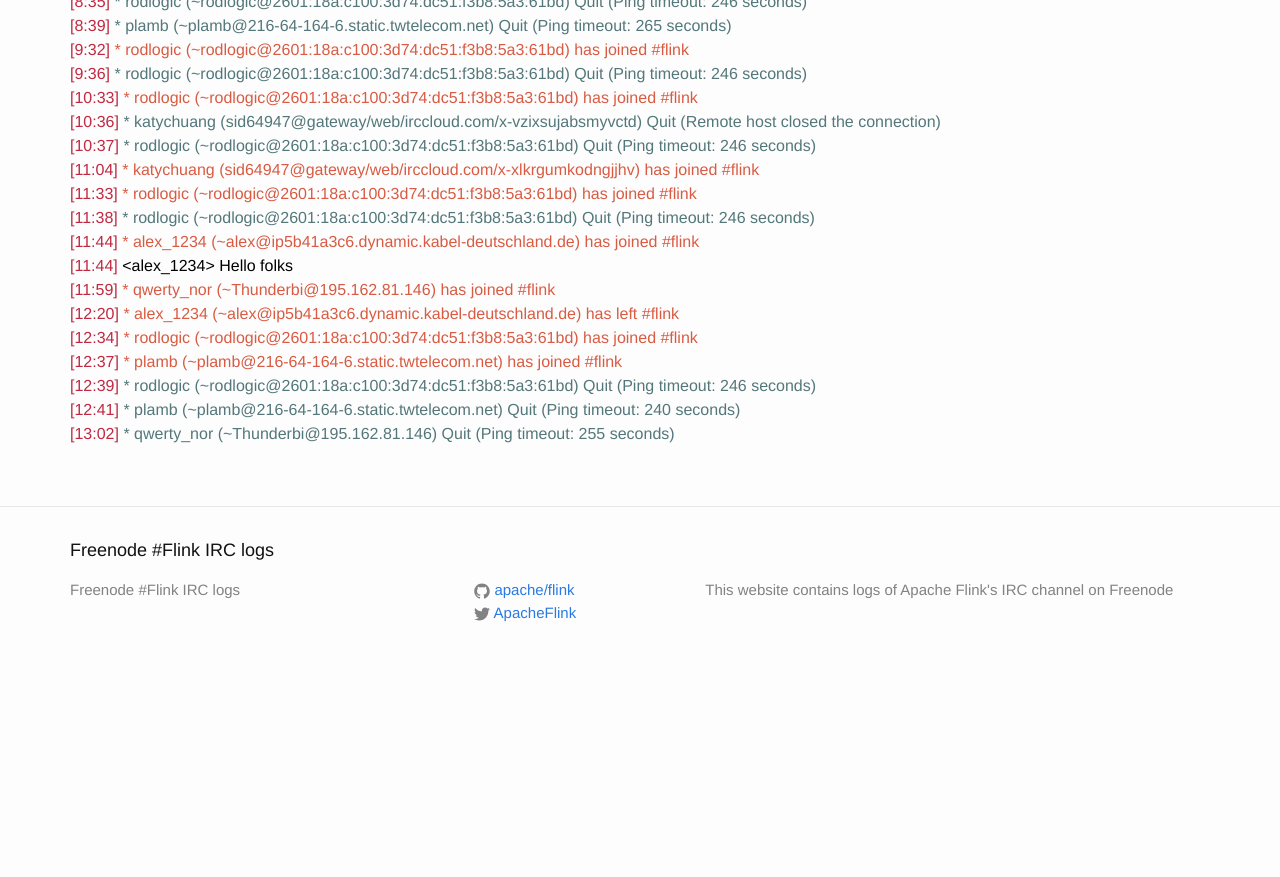
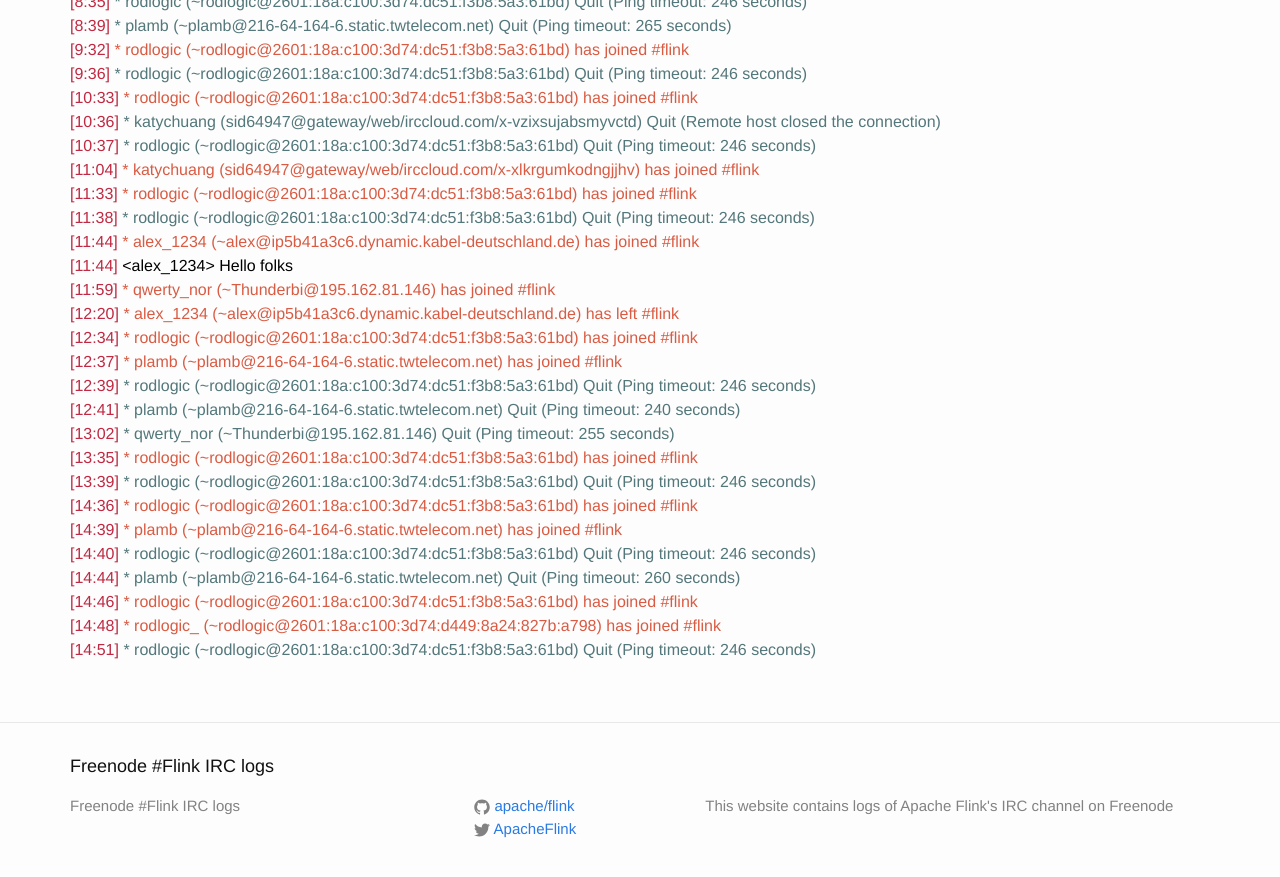
Before and after one commit to flink-irc-logs/flink-irc-logs.github.io, a Jekyll site: the page built from _posts/2015-10-11-logs.markdown, in a window 1280 px wide and 900 px high, scrolled down 714 px. Shown: the top 877 px of the window. Built offline with Jekyll 4.4.1, drawn with Linux system fonts in a browser that asks for light colours; before the commit the page ends 1398 px from its top, so only the background shows below that.

Commit message:
Update of the logs on Sun Oct 11 15:25:29 CEST 2015

```diff
--- a/_posts/2015-10-11-logs.markdown
+++ b/_posts/2015-10-11-logs.markdown
@@ -44,3 +44,12 @@
 <span class="irc-date">[12:39]</span> <span class="irc-navy">* rodlogic (~rodlogic@2601:18a:c100:3d74:dc51:f3b8:5a3:61bd) Quit (Ping timeout: 246 seconds)</span><br />
 <span class="irc-date">[12:41]</span> <span class="irc-navy">* plamb (~plamb@216-64-164-6.static.twtelecom.net) Quit (Ping timeout: 240 seconds)</span><br />
 <span class="irc-date">[13:02]</span> <span class="irc-navy">* qwerty_nor (~Thunderbi@195.162.81.146) Quit (Ping timeout: 255 seconds)</span><br />
+<span class="irc-date">[13:35]</span> <span class="irc-green">* rodlogic (~rodlogic@2601:18a:c100:3d74:dc51:f3b8:5a3:61bd) has joined #flink</span><br />
+<span class="irc-date">[13:39]</span> <span class="irc-navy">* rodlogic (~rodlogic@2601:18a:c100:3d74:dc51:f3b8:5a3:61bd) Quit (Ping timeout: 246 seconds)</span><br />
+<span class="irc-date">[14:36]</span> <span class="irc-green">* rodlogic (~rodlogic@2601:18a:c100:3d74:dc51:f3b8:5a3:61bd) has joined #flink</span><br />
+<span class="irc-date">[14:39]</span> <span class="irc-green">* plamb (~plamb@216-64-164-6.static.twtelecom.net) has joined #flink</span><br />
+<span class="irc-date">[14:40]</span> <span class="irc-navy">* rodlogic (~rodlogic@2601:18a:c100:3d74:dc51:f3b8:5a3:61bd) Quit (Ping timeout: 246 seconds)</span><br />
+<span class="irc-date">[14:44]</span> <span class="irc-navy">* plamb (~plamb@216-64-164-6.static.twtelecom.net) Quit (Ping timeout: 260 seconds)</span><br />
+<span class="irc-date">[14:46]</span> <span class="irc-green">* rodlogic (~rodlogic@2601:18a:c100:3d74:dc51:f3b8:5a3:61bd) has joined #flink</span><br />
+<span class="irc-date">[14:48]</span> <span class="irc-green">* rodlogic_ (~rodlogic@2601:18a:c100:3d74:d449:8a24:827b:a798) has joined #flink</span><br />
+<span class="irc-date">[14:51]</span> <span class="irc-navy">* rodlogic (~rodlogic@2601:18a:c100:3d74:dc51:f3b8:5a3:61bd) Quit (Ping timeout: 246 seconds)</span><br />
```
